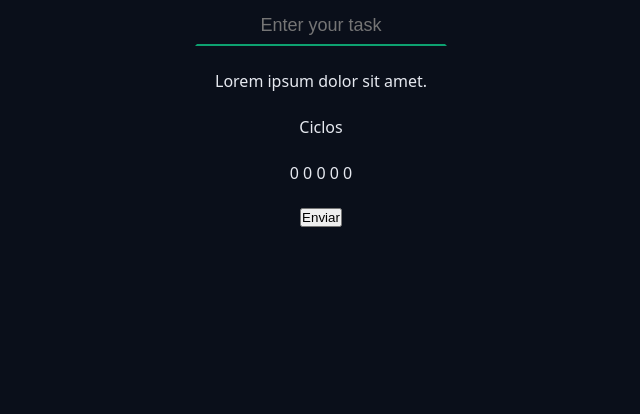
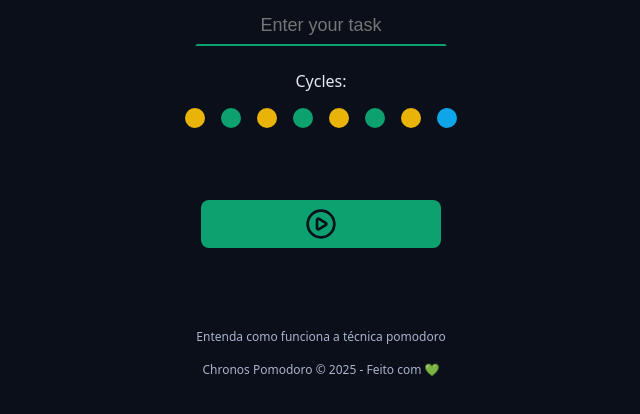
Before and after one commit to renangarciafc/chronos-pomodoro, a React (Vite) app: page / in a window 1280 px wide. Shown: the part 376-790 px from the top of the page, without its empty margins (319-959 px from the left). Built offline with nearby package versions, Linux system fonts and the light colour scheme.

Commit message:
feat: add Cycles component to display pomodoro work and break status indicators

```diff
--- a/src/App.tsx
+++ b/src/App.tsx
@@ -1,19 +1,17 @@
+import { PlayCircleIcon } from 'lucide-react';
 import { Container } from './components/Container/index';
 import { CountDown } from './components/CountDown/index';
+import { Cycles } from './components/Cycles/index';
+import { DefaultButton } from './components/DefaultButton';
 import { Heading } from './components/Heading/index';
 import { Input } from './components/Input/index';
 import { Logo } from './components/Logo/index';
 import { Menu } from './components/Menu/index';
 import './styles/global.css';
 import './styles/theme.css';
+import { Footer } from './components/Footer';
 
 function App() {
-
-    function teste() {
-        console.log('teste');
-    }
-    teste();
-
     return (
         <>
             <Container>
@@ -43,24 +41,17 @@ function App() {
                     </div>
 
                     <div className="formRow">
-                        <p>
-                            Lorem ipsum dolor sit amet.
-                        </p>
+                        <Cycles />
                     </div>
 
                     <div className="formRow">
-                        <p>
-                            Ciclos
-                        </p>
-                        <p>
-                            0 0 0 0 0
-                        </p>
-                    </div>
-
-                    <div className="formRow">
-                        <button>Enviar</button>
+                        <DefaultButton icon={<PlayCircleIcon />} />
                     </div>
                 </form>
+            </Container>
+
+            <Container>
+                <Footer />
             </Container>
         </>
     )
--- /dev/null
+++ b/src/components/Cycles/Cycles.module.css
@@ -0,0 +1,31 @@
+.cycles {
+    display: flex;
+    flex-direction: column;
+    align-items: center;
+    justify-content: center;
+    gap: 1.6rem;
+}
+
+.cycleDots {
+    display: flex;
+    gap: 1.6rem;
+}
+
+.cycleDot {
+    width: 2rem;
+    height: 2rem;
+    border-radius: 50%;
+    background-color: var(--primary);
+}
+
+.workTime {
+    background-color: var(--warning);
+}
+
+.shortBreakTime {
+    background-color: var(--primary);
+}
+
+.longBreakTime {
+    background-color: var(--info);
+}
--- /dev/null
+++ b/src/components/Cycles/Cycles.tsx
@@ -0,0 +1,22 @@
+import styles from './Cycles.module.css';
+
+export function Cycles() {
+    return (
+        <>
+            <div className={styles.cycles}>
+                <span>Cycles:</span>
+
+                <div className={styles.cycleDots}>
+                    <span className={`${styles.cycleDot} ${styles.workTime}`}></span>
+                    <span className={`${styles.cycleDot} ${styles.shortBreakTime}`}></span>
+                    <span className={`${styles.cycleDot} ${styles.workTime}`}></span>
+                    <span className={`${styles.cycleDot} ${styles.shortBreakTime}`}></span>
+                    <span className={`${styles.cycleDot} ${styles.workTime}`}></span>
+                    <span className={`${styles.cycleDot} ${styles.shortBreakTime}`}></span>
+                    <span className={`${styles.cycleDot} ${styles.workTime}`}></span>
+                    <span className={`${styles.cycleDot} ${styles.longBreakTime}`}></span>
+                </div>
+            </div>
+        </>
+    );
+}
--- /dev/null
+++ b/src/components/Cycles/index.ts
@@ -0,0 +1 @@
+export { Cycles } from "./Cycles";
```
